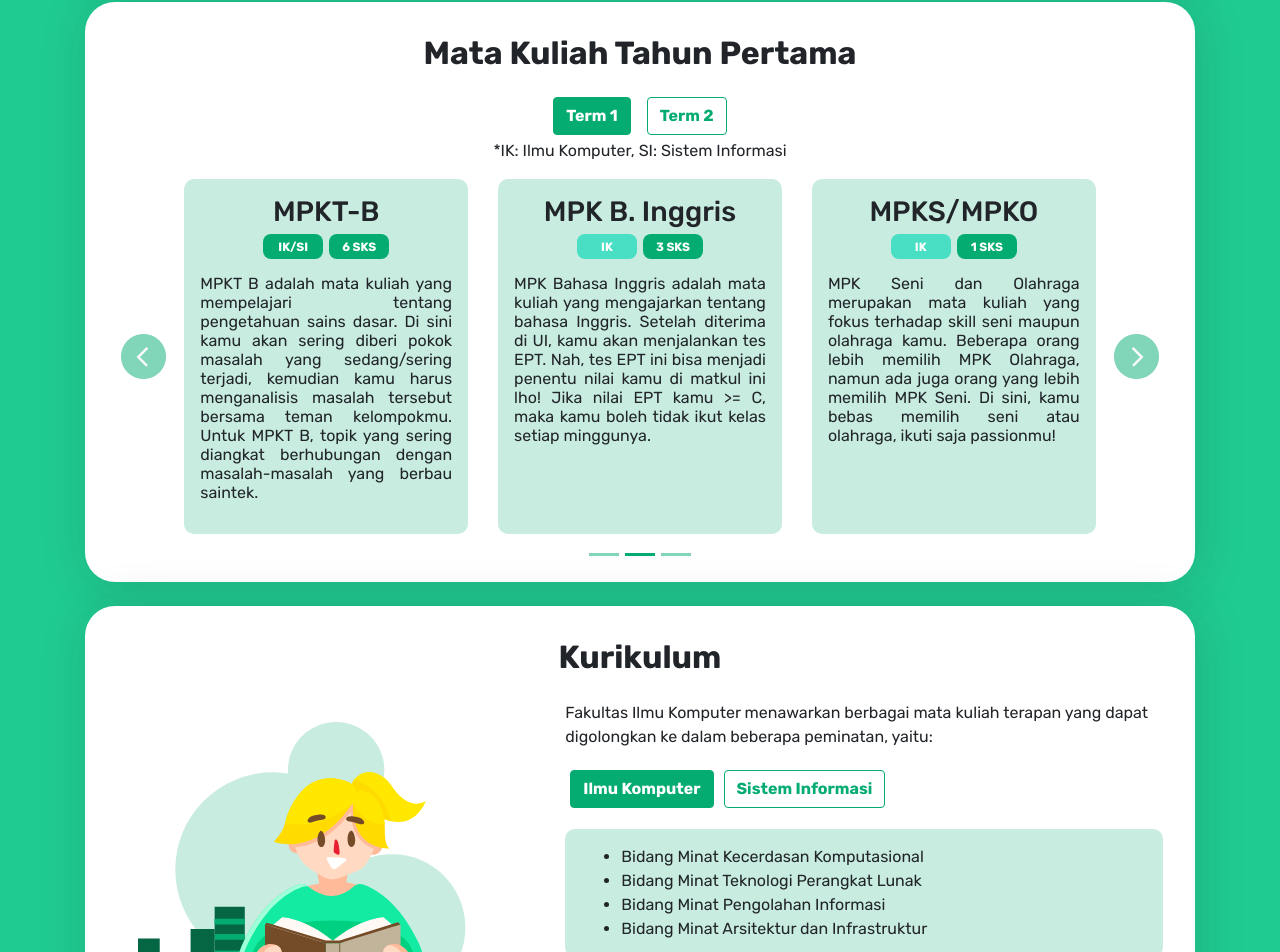
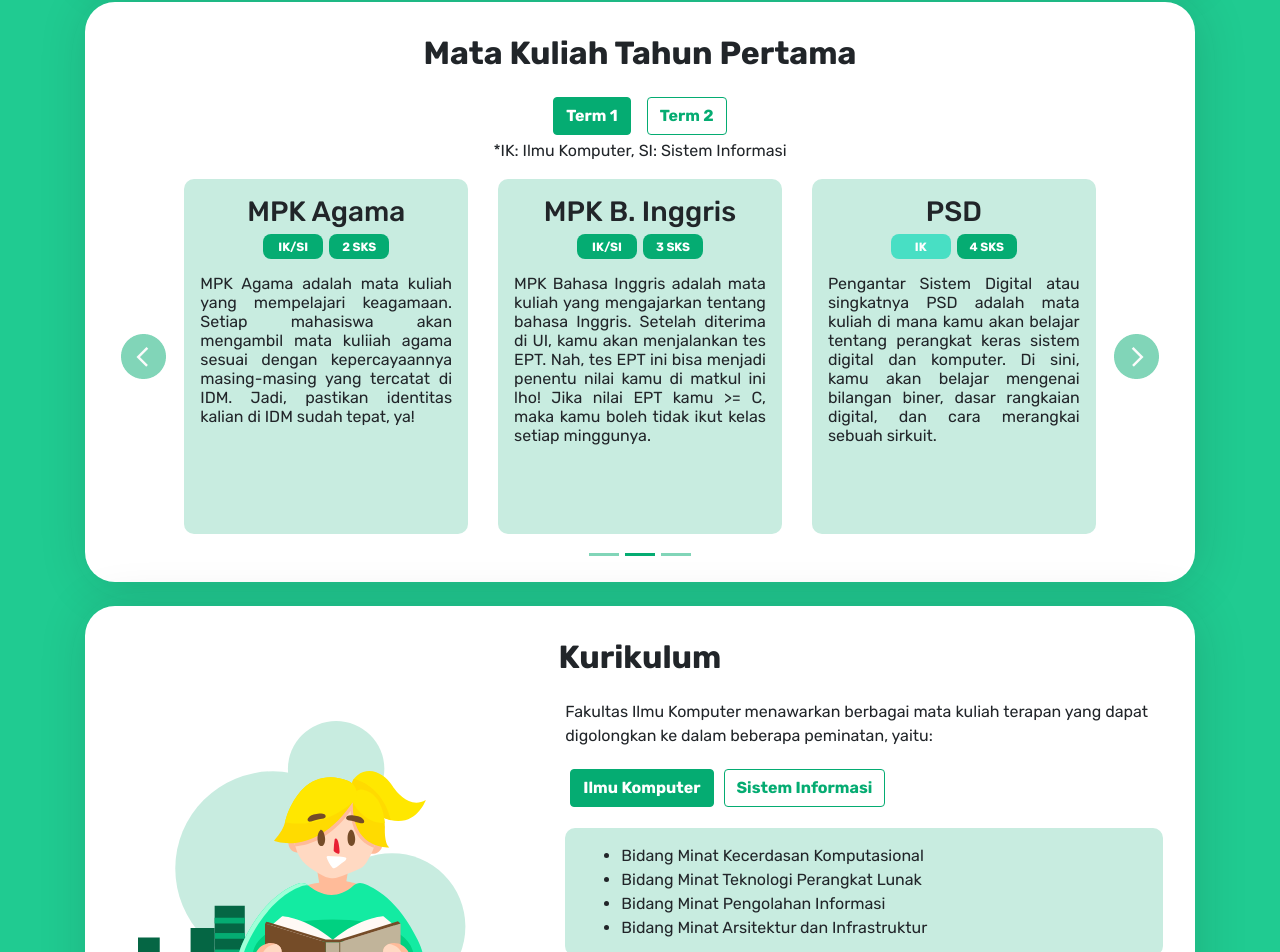
Before and after one commit to bisnaisu/IMaba, a React (Create React App) app: page /imaba/akademik in a window 1280 px wide. Shown: the part 2199-3151 px from the top of the page. Built offline with nearby package versions, Linux system fonts and the light colour scheme.

Commit message:
iMaba update before welmab 2020

```diff
--- a/src/components/infoAkademik/kurikulum.js
+++ b/src/components/infoAkademik/kurikulum.js
@@ -19,8 +19,9 @@ export default class kurikulum extends Component {
         ]
 
         const si = [
-            "Teknologi Informasi",
-            "Sistem Enterprise"
+            "Tata Kelola SI/TI",
+            "E-Bisnis",
+            "Ekonomi Digital"
         ]
 
         return (
--- a/src/components/infoAkademik/matkul.js
+++ b/src/components/infoAkademik/matkul.js
@@ -106,7 +106,11 @@ export default class matkul extends Component {
         if (this.state.term === 1) {
             return this.displayCarousel(term1)
         } else {
-            return this.displayCarousel(term2)
+            return (
+                <Card className="subcard d-flex justify-content-center text-center comingsoon">
+                    <div>Information coming soon!</div>
+                </Card>
+            )
         }
     }
 
--- a/src/components/infoPacil/ngoding101.js
+++ b/src/components/infoPacil/ngoding101.js
@@ -36,7 +36,6 @@ export default class ngoding101 extends Component {
                     </Row>
                     <Row className="mt-3 ddp justify-content-center">
                         <p>Buat kamu yang belum pernah ngoding sebelumnya atau ingin latihan ngoding, bisa banget nih daftar <b>DDP0</b>. Di DDP0 kamu akan belajar bersama kakak tingkat mengenai dasar-dasar dalam pemrograman.</p>
-                        <a href="http://bit.ly/KuyJoinDDP0" target="blank"><Button variant="secondary">Daftar DDP0 Sekarang!</Button></a>
                     </Row>
                 </div>
             )
--- a/src/data/akademik-matkul.json
+++ b/src/data/akademik-matkul.json
@@ -13,54 +13,22 @@
             "desc": "Matematika Diskret 1 atau singkatnya Matdis 1 adalah mata kuliah yang dapat disebut “matematika menggunakan logika.” Matkul ini akan mengajak kamu untuk dapat menganalisis dan membuktikan penyelesaian sebuah masalah. Matematika diskret banyak menggunakan metode pembuktian dan analisis."
         },
         {
-            "name": "Fisdas",
+            "name": "Kalkulus 1",
             "prodi": "IK/SI",
             "sks": "3",
-            "desc": "Fisika Dasar atau Fisdas adalah mata kuliah yang mempelajari fisika. Fisika yang dipelajari adalah fisika yang mungkin sudah kamu pelajari di sekolah, misalnya besaran dan satuan, gaya, energi, dan lain-lain. Ett..! Tapi jangan salah, walaupun kesannya sangat mendasar, tingkat kesulitan soal-soalnya tentu lebih sulit."
+            "desc": "Pada mata kuliah ini, kamu akan belajar mengenai turunan dan integral. Tapi hati-hati nih! Walaupun terkesan sangat mendasar, di sini kamu akan belajar kedua materi tersebut secara lebih detail dan pastinya soal-soalnya akan lebih kompleks."
         },
         {
-            "name": "MPKT-B",
+            "name": "MPK Agama",
             "prodi": "IK/SI",
-            "sks": "6",
-            "desc": "MPKT B adalah mata kuliah yang mempelajari tentang pengetahuan sains dasar. Di sini kamu akan sering diberi pokok masalah yang sedang/sering terjadi, kemudian kamu harus menganalisis masalah tersebut bersama teman kelompokmu. Untuk MPKT B, topik yang sering diangkat berhubungan dengan masalah-masalah yang berbau saintek."
+            "sks": "2",
+            "desc": "MPK Agama adalah mata kuliah yang mempelajari keagamaan. Setiap mahasiswa akan mengambil mata kuliiah agama sesuai dengan kepercayaannya masing-masing yang tercatat di IDM. Jadi, pastikan identitas kalian di IDM sudah tepat, ya!"
         },
         {
             "name": "MPK B. Inggris",
-            "prodi": "IK",
+            "prodi": "IK/SI",
             "sks": "3",
             "desc": "MPK Bahasa Inggris adalah mata kuliah yang mengajarkan tentang bahasa Inggris. Setelah diterima di UI, kamu akan menjalankan tes EPT. Nah, tes EPT ini bisa menjadi penentu nilai kamu di matkul ini lho! Jika nilai EPT kamu >= C, maka kamu boleh tidak ikut kelas setiap minggunya."
-        },
-        {
-            "name": "MPKS/MPKO",
-            "prodi": "IK",
-            "sks": "1",
-            "desc": "MPK Seni dan Olahraga merupakan mata kuliah yang fokus terhadap skill seni maupun olahraga kamu. Beberapa orang lebih memilih MPK Olahraga, namun ada juga orang yang lebih memilih MPK Seni. Di sini, kamu bebas memilih seni atau olahraga, ikuti saja passionmu!"
-        },
-        {
-            "name": "Matdas 1",
-            "prodi": "SI",
-            "sks": "3",
-            "desc": "Pada mata kuliah ini, kamu akan belajar mengenai turunan dan integral. Tapi hati-hati nih! Walaupun terkesan sangat mendasar, di sini kamu akan belajar kedua materi tersebut secara lebih detail dan pastinya soal-soalnya akan lebih kompleks."
-        }
-    ],
-    "term2": [
-        {
-            "name": "DDP 2",
-            "prodi": "IK/SI",
-            "sks": "4",
-            "desc": "Dasar-dasar Pemrograman 2 adalah mata kuliah lanjutan dari DDP 1. Maka dari itu, kamu harus lulus DDP 1 terlebih dahulu untuk mengambil matkul ini. Di DDP 2 kamu akan belajar mengenai bahasa pemrograman Java. Secara garis besar, mirip dengan materi DDP 1, hanya saja kali ini kamu akan menggunakan Java, bukan Python."
-        },
-        {
-            "name": "MD 2",
-            "prodi": "IK/SI",
-            "sks": "3",
-            "desc": "Matematika Diskret 2 atau Matdis 2 adalah mata kuliah lanjutan dari Matdis 1. Berbeda dengan DDP 2, Matdis 1 tidak menjadi syarat kamu bisa mengambil matkul ini. Di Matdis 2 ini kamu akan belajar tentang teori bilangan, relasi, dan graf."
-        },
-        {
-            "name": "MPKT-A",
-            "prodi": "IK/SI",
-            "sks": "6",
-            "desc": "MPKT A mirip dengan MPKT B, tetapi memiliki perbedaan. Jika MPKT B lebih fokus ke bidang saintek, MPKT A akan lebih fokus ke bidang sosial, seperti filsafat, etika, dan lain-lain. Sama seperti MPKT B, kamu akan diberi sebuah permasalahan yang akan kamu analisis bersama teman kelompokmu."
         },
         {
             "name": "PSD",
@@ -69,28 +37,17 @@
             "desc": "Pengantar Sistem Digital atau singkatnya PSD adalah mata kuliah di mana kamu akan belajar tentang perangkat keras sistem digital dan komputer. Di sini, kamu akan belajar mengenai bilangan biner, dasar rangkaian digital, dan cara merangkai sebuah sirkuit."
         },
         {
-            "name": "MatDas 1",
-            "prodi": "IK",
+            "name": "Kombistek",
+            "prodi": "SI",
             "sks": "3",
-            "desc": "Di Matdas 1 ini, kamu akan belajar mengenai turunan dan integral. Tapi hati-hati nih! Walaupun terkesan sangat mendasar, di sini kamu akan belajar kedua materi tersebut secara lebih detail dan pastinya soal-soalnya akan lebih kompleks."
+            "desc": "Mata kuliah Kombistek (Komunikasi Bisnis dan Teknis) adalah mata kuliah yang akan fokus ke penggunaan teknologi dalam komunikasi bisnis. Selain tentang komunikasi, di matkul ini kalian juga bakal diajarkan tentang proses penulisan laporan, pendataan, serta penelitian yang baik dalam bisnis."
         },
         {
-            "name": "PPSI",
-            "prodi": "SI",
-            "sks": "4",
-            "desc": "PPSI atau Prinsip-prinsip Sistem Informasi adalah mata kuliah yang membahas tentang konsep serta keterkaitan antara sistem dan informasi. Mata kuliah ini akan menuntut kamu untuk mengaplikasikan proses berpikir secara sistem. Di PPSI kamu akan belajar tentang peran dan pengembangan SI dalam suatu organisasi."
-        },
-        {
-            "name": "MPK B. Inggris",
+            "name": "ManBis",
             "prodi": "SI",
             "sks": "3",
-            "desc": "MPK Bahasa Inggris adalah mata kuliah yang mengajarkan tentang bahasa Inggris. Setelah diterima di UI, kamu akan menjalankan tes EPT. Nah, tes EPT ini bisa menjadi penentu nilai kamu di matkul ini lho! Jika tes EPT kamu mendapat nilai >= C, maka kamu tidak perlu ikut kelas setiap minggunya."
-        },
-        {
-            "name": "MPKS/MPKO",
-            "prodi": "SI",
-            "sks": "1",
-            "desc": "MPK Seni dan Olahraga merupakan mata kuliah yang fokus terhadap skill seni maupun olahraga kamu. Beberapa orang lebih memilih MPK Olahraga, namun ada juga orang yang lebih memilih MPK Seni. Di sini, kamu bebas memilih seni atau olahraga, ikuti saja passionmu!"
+            "desc": "Manajemen Bisnis adalah mata kuliah yang baru diadakan tahun ini, jadi belum banyak informasi tentangnya. Tapi sesuai namanya, di sini kalian akan mempelajari tentang bisnis. Mulai dari prinsip-prinsip, teori-teori dasar, sampai ke proses administrasinya."
         }
-    ]
+    ],
+    "term2": []
 }
--- a/src/styles/infoAkademik.js
+++ b/src/styles/infoAkademik.js
@@ -4,7 +4,7 @@ const Styles = styled.div`
     background-color: #20CB91;
     min-height: 100vh;
     .navbar-light{ background: #05AC72 }
-    .dropdown-menu { background-color: #20CB91; border: none; }
+    .dropdown-item { background-color: #20CB91; border: none; }
     .dropdown-item.active, .dropdown-item:active { background-color: #05AC72 }
     h2 { margin: 0 0 1.5rem 0; }
 
@@ -168,11 +168,11 @@ const Styles = styled.div`
         }
         .carousel-xl {
             .card-deck { min-height: 355px; }
-            .term1 {
-                width: 35%;
-                margin: 0 32.5%;
-            }
-            .term2 {
+            // .term1 {
+            //     width: 35%;
+            //     margin: 0 32.5%;
+            // }
+            .term1, .term2 {
                 width: 70%;
                 margin: 0 15%;
             }
@@ -181,11 +181,11 @@ const Styles = styled.div`
         .carousel-sm .card {
             min-height: 340px;
         }
-        .carousel-lg .term1,
-        .carousel-md .term1 {
-            width: 50%;
-            margin: 0 25%;
-        }
+        // .carousel-lg .term1,
+        // .carousel-md .term1 {
+        //     width: 50%;
+        //     margin: 0 25%;
+        // }
         .carousel-xl, .carousel-lg, .carousel-md { display: none }
         .carousel-sm {
             display: block;
@@ -194,6 +194,7 @@ const Styles = styled.div`
                 margin-bottom: 1rem;
             }
         }
+        .comingsoon { min-height: 340px }
         @media (min-width: 768px) {
             .carousel-xl, .carousel-lg, .carousel-sm { display: none }
             .carousel-md { display: block }
@@ -201,13 +202,16 @@ const Styles = styled.div`
         @media (min-width: 992px) {
             .carousel-xl, .carousel-md, .carousel-sm { display: none }
             .carousel-lg { display: block }
+            .comingsoon { min-height: 300px }
         }
         @media (min-width: 1200px) {
             .carousel-lg, .carousel-md, .carousel-sm { display: none }
             .carousel-xl { display: block }
+            .comingsoon { min-height: 300px }
         }
         @media (max-width:375px) {
             padding: 1rem 0;
+            .comingsoon { margin: 1rem }
         }
     }
 
--- a/src/styles/infoKampus.js
+++ b/src/styles/infoKampus.js
@@ -5,7 +5,7 @@ const Styles = styled.div`
     min-height: 100vh;
 
     .navbar-light{ background: #FFB400 }
-    .dropdown-menu { background-color: #FFDB00; border: none }
+    .dropdown-item { background-color: #FFDB00; border: none }
     .dropdown-item.active, .dropdown-item:active { background-color: #FFB400 }
 
     h2 {
--- a/src/styles/infoPacil.js
+++ b/src/styles/infoPacil.js
@@ -5,7 +5,7 @@ const Styles = styled.div`
     min-height: 100vh;
 
     .navbar-light{ background: #6699FF }
-    .dropdown-menu { background-color: #66CCFF; border: none; }
+    .dropdown-item { background-color: #66CCFF; border: none; }
     .dropdown-item.active, .dropdown-item:active { background-color: #6699FF }
 
     h2 {
--- a/src/styles/kanalInfo.js
+++ b/src/styles/kanalInfo.js
@@ -5,7 +5,7 @@ const Styles = styled.div`
     min-height: 100vh;
 
     .navbar-light{ background: #FF62D1 }
-    .dropdown-menu { background-color: #FC9CD6; border: none; }
+    .dropdown-item { background-color: #FC9CD6; border: none; }
 
     .cardHeader {
         display: flex;
```
Also changed, not shown: src/styles/navbar.css (+53 -2 lines).
